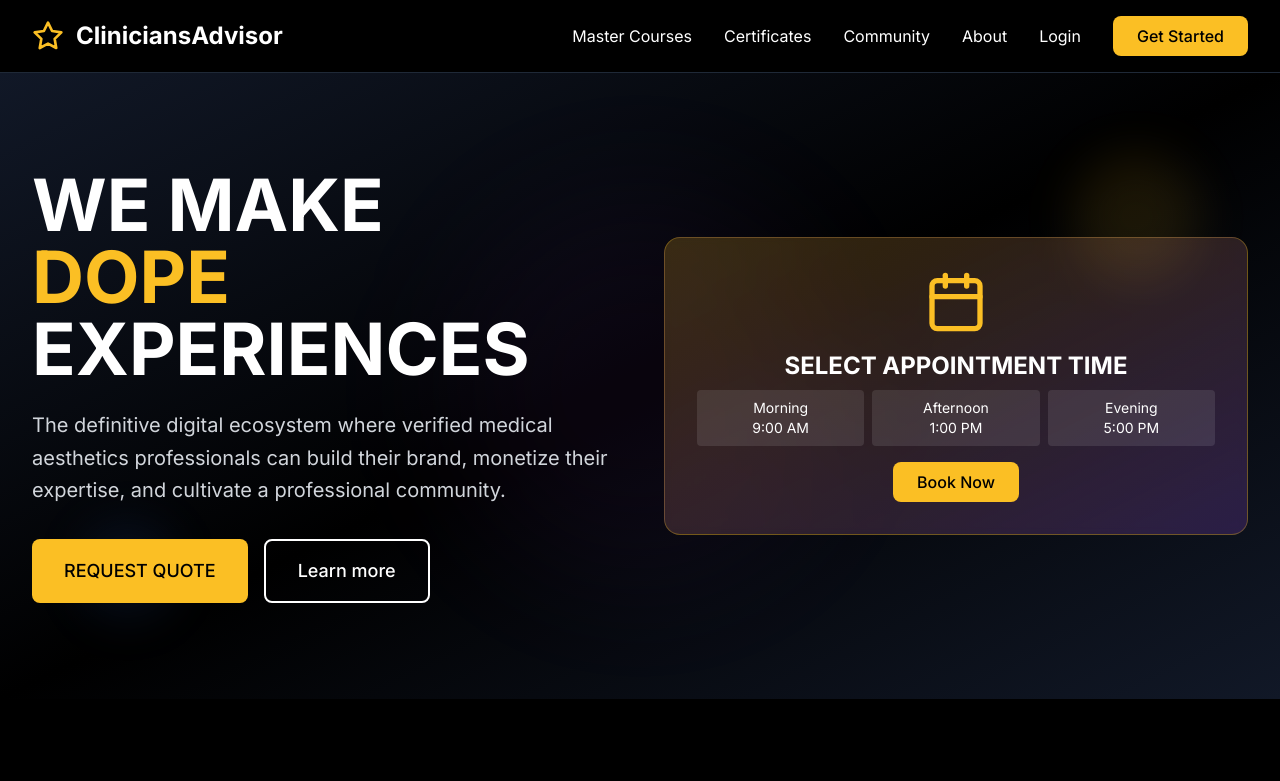
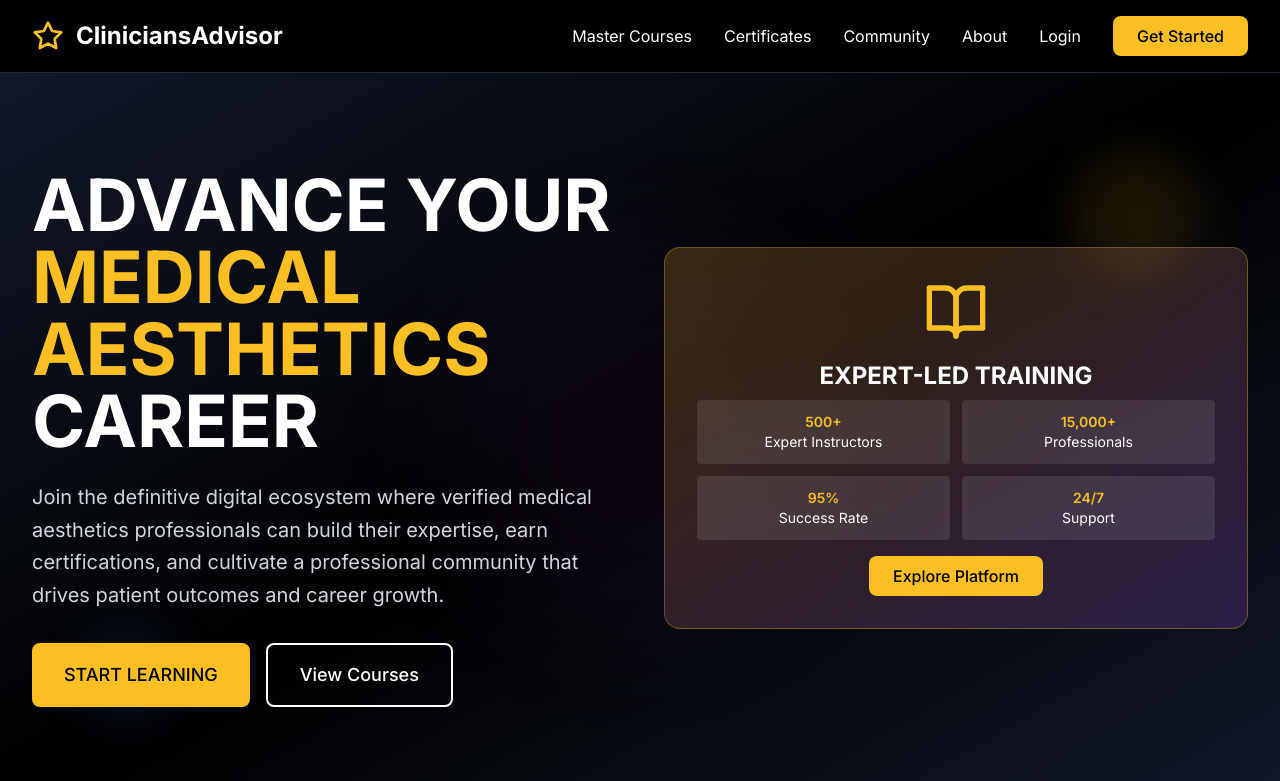
Before and after one commit to optimald/clinicians-advisor-pulse, a Next.js app: page /platform in a window 1280 px wide. Shown: the top 781 px of the page. Built offline with nearby package versions, Linux system fonts and the light colour scheme.

Commit message:
Fix hero section alignment: replace 'WE MAKE DOPE EXPERIENCES' with 'ADVANCE YOUR MEDICAL AESTHETICS CAREER' to better reflect platform mission and goals

```diff
--- a/src/app/platform/page.tsx
+++ b/src/app/platform/page.tsx
@@ -214,8 +214,9 @@ export default function PlatformPage() {
                 transition={{ duration: 0.8 }}
                 className="text-6xl md:text-7xl font-bold mb-6 leading-tight"
               >
-                <span className="text-white">WE MAKE</span><br />
-                <span className="text-amber-400">DOPE</span> <span className="text-white">EXPERIENCES</span>
+                <span className="text-white">ADVANCE YOUR</span><br />
+                <span className="text-amber-400">MEDICAL AESTHETICS</span><br />
+                <span className="text-white">CAREER</span>
               </motion.h1>
               <motion.p
                 initial={{ opacity: 0, y: 20 }}
@@ -223,8 +224,9 @@ export default function PlatformPage() {
                 transition={{ duration: 0.8, delay: 0.2 }}
                 className="text-xl text-gray-300 mb-8 leading-relaxed"
               >
-                The definitive digital ecosystem where verified medical aesthetics professionals
-                can build their brand, monetize their expertise, and cultivate a professional community.
+                Join the definitive digital ecosystem where verified medical aesthetics professionals
+                can build their expertise, earn certifications, and cultivate a professional community
+                that drives patient outcomes and career growth.
               </motion.p>
               <motion.div
                 initial={{ opacity: 0, y: 20 }}
@@ -233,10 +235,10 @@ export default function PlatformPage() {
                 className="flex flex-col sm:flex-row gap-4"
               >
                 <button className="bg-amber-400 text-black px-8 py-4 rounded-lg hover:bg-amber-500 transition-all font-medium text-lg">
-                  REQUEST QUOTE
+                  START LEARNING
                 </button>
                 <button className="border-2 border-white text-white px-8 py-4 rounded-lg hover:bg-white hover:text-black transition-all font-medium text-lg">
-                  Learn more
+                  View Courses
                 </button>
               </motion.div>
             </div>
@@ -244,15 +246,28 @@ export default function PlatformPage() {
             <div className="relative">
               <div className="bg-gradient-to-br from-amber-400/20 to-purple-500/20 rounded-2xl p-8 backdrop-blur-sm border border-amber-400/30">
                 <div className="text-center">
-                  <Calendar className="w-16 h-16 text-amber-400 mx-auto mb-4" />
-                  <h3 className="text-2xl font-bold mb-2">SELECT APPOINTMENT TIME</h3>
-                  <div className="grid grid-cols-3 gap-2 mb-4">
-                    <div className="bg-white/10 rounded p-2 text-sm">Morning<br />9:00 AM</div>
-                    <div className="bg-white/10 rounded p-2 text-sm">Afternoon<br />1:00 PM</div>
-                    <div className="bg-white/10 rounded p-2 text-sm">Evening<br />5:00 PM</div>
+                  <BookOpen className="w-16 h-16 text-amber-400 mx-auto mb-4" />
+                  <h3 className="text-2xl font-bold mb-2">EXPERT-LED TRAINING</h3>
+                  <div className="grid grid-cols-2 gap-3 mb-4 text-sm">
+                    <div className="bg-white/10 rounded p-3">
+                      <div className="text-amber-400 font-semibold">500+</div>
+                      <div>Expert Instructors</div>
+                    </div>
+                    <div className="bg-white/10 rounded p-3">
+                      <div className="text-amber-400 font-semibold">15,000+</div>
+                      <div>Professionals</div>
+                    </div>
+                    <div className="bg-white/10 rounded p-3">
+                      <div className="text-amber-400 font-semibold">95%</div>
+                      <div>Success Rate</div>
+                    </div>
+                    <div className="bg-white/10 rounded p-3">
+                      <div className="text-amber-400 font-semibold">24/7</div>
+                      <div>Support</div>
+                    </div>
                   </div>
                   <button className="bg-amber-400 text-black px-6 py-2 rounded-lg font-medium">
-                    Book Now
+                    Explore Platform
                   </button>
                 </div>
               </div>
```
